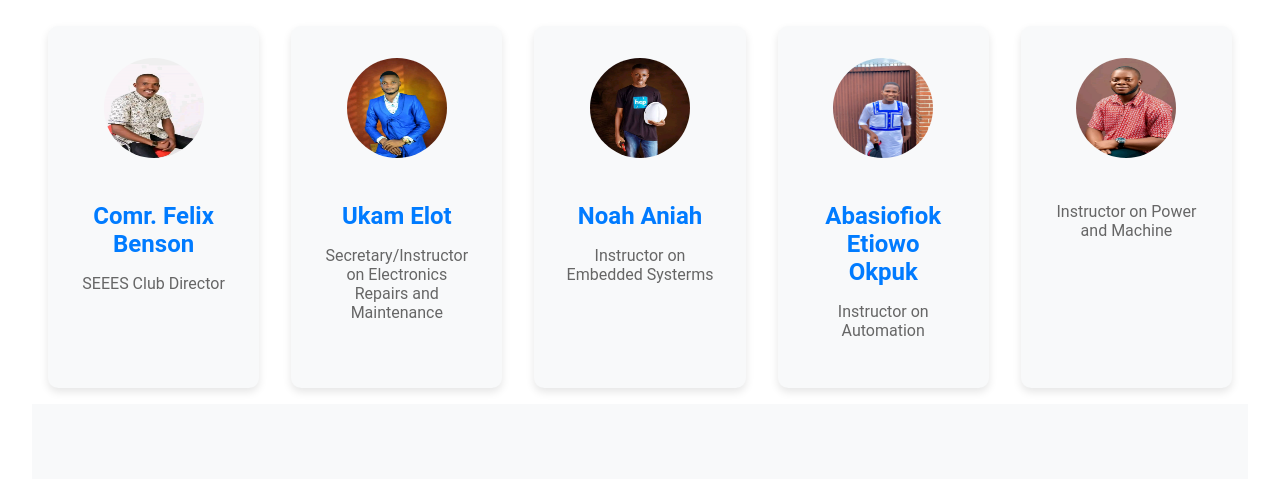
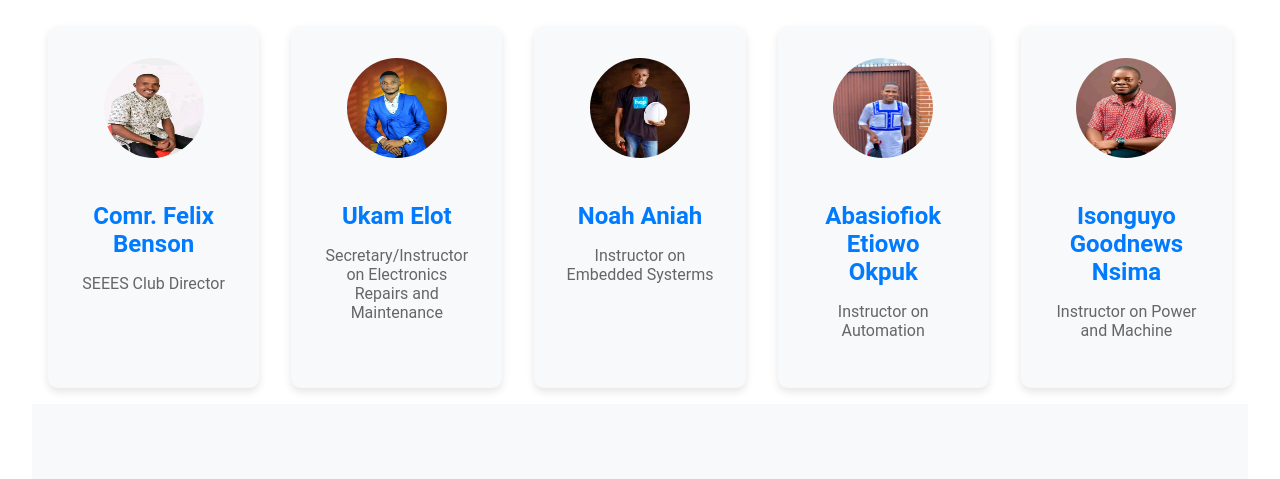
Before and after one commit to UduakOkonah/SEEES, a plain HTML site: page pages/membership.html in a window 1280 px wide. Shown: the part 174-653 px from the top of the page. Drawn offline with Linux system fonts and the light colour scheme.

Commit message:
Correction on membership

```diff
--- a/pages/membership.html
+++ b/pages/membership.html
@@ -33,7 +33,7 @@
             </div>
             <div class="executive-card">
                 <img src="Images/machin.jpg" alt="Secretary">
-                <h3></h3>
+                <h3>Isonguyo Goodnews Nsima</h3>
                 <p>Instructor on Power and Machine</p>
             </div>
         </div>
```
